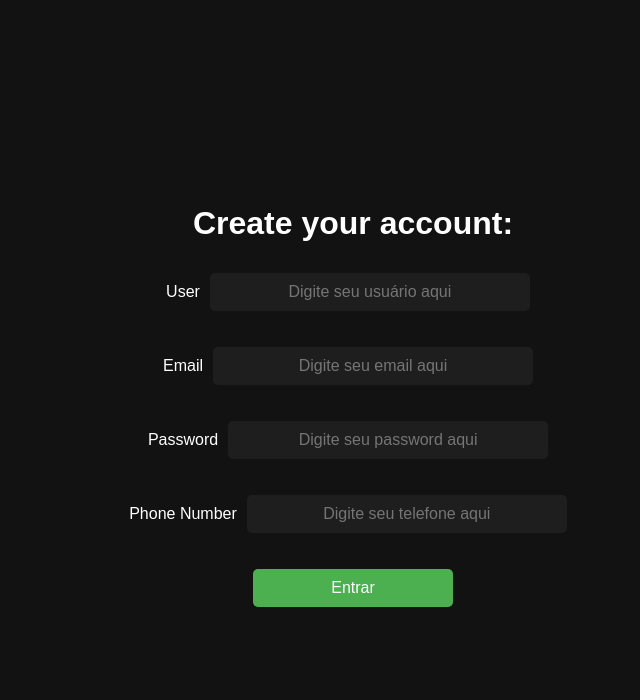
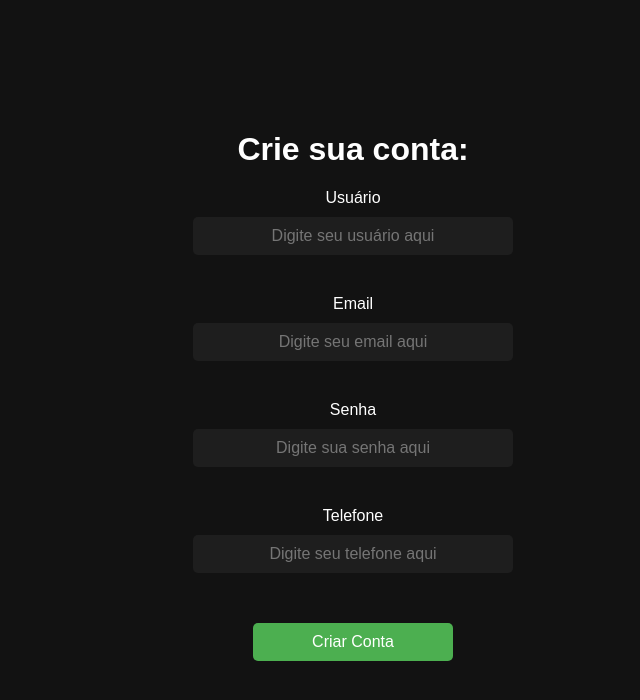
Before and after one commit to DanielZarkos/CadastroContatos, a React (Create React App) app in the folder CadastroContatosFrontend/: page /register in a window 1280 px wide. Shown: the top 700 px of the page, without its empty margins (287-927 px from the left). Built offline with nearby package versions, Linux system fonts and the light colour scheme.

Commit message:
fixing CSS dashboard and register

```diff
--- a/CadastroContatosFrontend/src/pages/Dashboard/Dashboard.css
+++ b/CadastroContatosFrontend/src/pages/Dashboard/Dashboard.css
@@ -53,7 +53,6 @@
   display: flex;
   flex-wrap: wrap;
   padding: 20px;
-  justify-content: space-around;
 }
 
 /* Contact Card */
@@ -61,7 +60,6 @@
 .contact-card {
   display: flex;
   background-color: #1e1e1e;
-  width: 250px;
   margin: 10px;
   border-radius: 5px;
   box-shadow: 0px 2px 4px rgba(0, 0, 0, 0.5);
--- a/CadastroContatosFrontend/src/pages/LoginPage/LoginPage.css
+++ b/CadastroContatosFrontend/src/pages/LoginPage/LoginPage.css
@@ -9,6 +9,12 @@ form {
   flex-direction: column;
   align-items: center;
   justify-content: center;
+}
+
+.div-for-email-and-password {
+  display: flex;
+  flex-direction: column;
+  align-items: center;
 }
 
 .password-and-email {
--- a/CadastroContatosFrontend/src/pages/LoginPage/LoginPage.tsx
+++ b/CadastroContatosFrontend/src/pages/LoginPage/LoginPage.tsx
@@ -1,4 +1,3 @@
-import React, { useState } from "react";
 import "./LoginPage.css";
 import { useNavigate } from "react-router-dom";
 import api from "../../services/api";
@@ -42,8 +41,9 @@ const LoginPage = () => {
       <h1>Contacts Manager</h1>
 
       <form onSubmit={handleSubmit(logInFunction)}>
+        <div className="div-for-email-and-password">
+          <span>Email</span>
           <div>
-          <span>Email</span>
             <input
               className="password-and-email"
               type="text"
@@ -52,9 +52,11 @@ const LoginPage = () => {
             />
             <p className="error-text">{errors.email?.message}</p>
           </div>
+        </div>
 
+        <div className="div-for-email-and-password">
+          <span>Password</span>
           <div>
-          <span>Password</span>
             <input
               className="password-and-email"
               type="password"
@@ -62,6 +64,7 @@ const LoginPage = () => {
               {...register("password")}
             />
             <p className="error-text">{errors.email?.message}</p>
+          </div>
         </div>
         <button type="submit">Entrar</button>
       </form>
--- a/CadastroContatosFrontend/src/pages/RegisterPage/RegisterPage.css
+++ b/CadastroContatosFrontend/src/pages/RegisterPage/RegisterPage.css
@@ -9,6 +9,26 @@ form {
   flex-direction: column;
   align-items: center;
   justify-content: center;
+}
+
+.div-register-login {
+  display: flex;
+  flex-direction: column;
+  align-items: center;
+  margin-bottom: 20px;
+}
+
+.error-text {
+  margin: 0px;
+  margin-bottom: 10px;
+  font-size: 8px;
+  color: rgb(199, 70, 0);
+}
+
+.major {
+  display: flex;
+  flex-direction: column;
+  align-items: flex-end;
 }
 
 .password-and-email {
--- a/CadastroContatosFrontend/src/pages/RegisterPage/RegisterPage.tsx
+++ b/CadastroContatosFrontend/src/pages/RegisterPage/RegisterPage.tsx
@@ -1,4 +1,5 @@
 import { useForm } from "react-hook-form";
+import "./RegisterPage.css";
 import * as yup from "yup";
 import { yupResolver } from "@hookform/resolvers/yup";
 import { useNavigate } from "react-router-dom";
@@ -55,11 +56,12 @@ export default function Register() {
   return (
     <>
       <div className="container">
-        <h1>Create your account:</h1>
+        <h1>Crie sua conta:</h1>
 
         <form onSubmit={handleSubmit(onFormSubmit)}>
+          <div className="major">
             <div className="div-register-login">
-            <span>User</span>
+              <span>Usuário</span>
               <input
                 id="user"
                 className="password-and-email"
@@ -82,18 +84,18 @@ export default function Register() {
             </div>
 
             <div className="div-register-login">
-            <span>Password</span>
+              <span>Senha</span>
               <input
                 className="password-and-email"
                 type="password"
-              placeholder="Digite seu password aqui"
+                placeholder="Digite sua senha aqui"
                 {...register("password")}
               />{" "}
               <p className="error-text">{errors.password?.message}</p>
             </div>
 
             <div className="div-register-login">
-            <span>Phone Number</span>
+              <span>Telefone</span>
               <input
                 className="password-and-email"
                 type="string"
@@ -102,9 +104,9 @@ export default function Register() {
               />{" "}
               <p className="error-text">{errors.email?.message}</p>
             </div>
-
+          </div>
           <div className="div-register-login">
-            <button type="submit">Entrar</button>
+            <button type="submit">Criar Conta</button>
           </div>
         </form>
       </div>
```
Lines whose indentation alone changed are shown as unchanged.
